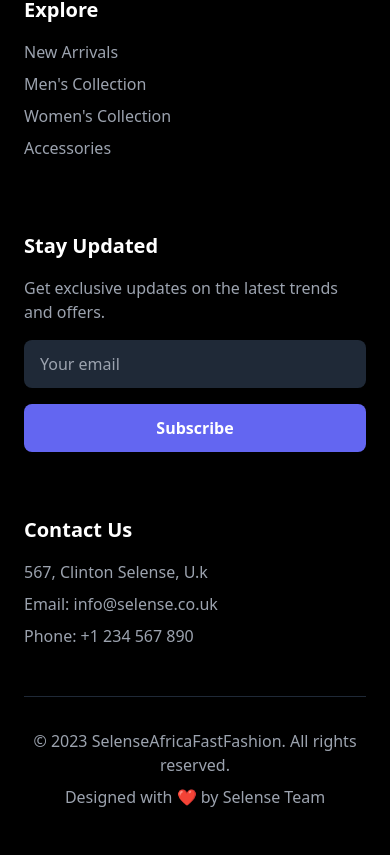
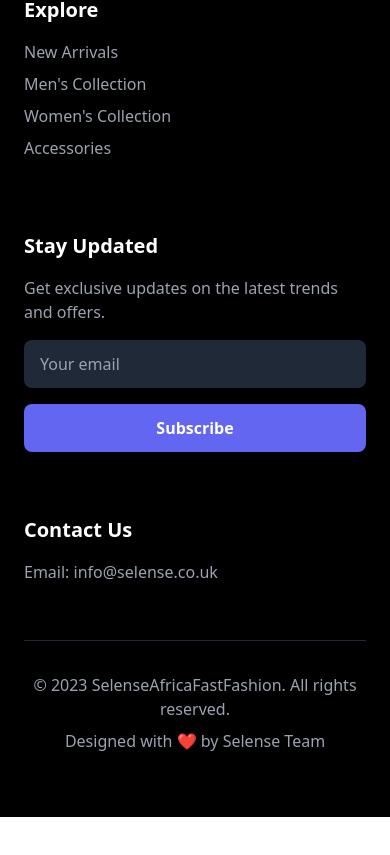
Before and after one commit to Zikam1/SELENCE-FASHION, a Nuxt app: page / in a window 390 px wide. Shown: the part 7534-8389 px from the top of the page. After the commit the page ends 8351 px from the top, so only its background shows below. Built offline with nearby package versions, Linux system fonts and the light colour scheme.

Commit message:
feat: removed phone no

```diff
--- a/components/Footer.vue
+++ b/components/Footer.vue
@@ -46,9 +46,9 @@
         <!-- Contact Info -->
         <div>
           <h3 class="text-xl font-bold mb-4">Contact Us</h3>
-          <p class="text-gray-400 mb-2">567, Clinton Selense, U.k</p>
+          <!-- <p class="text-gray-400 mb-2">567, Clinton Selense, U.k</p> -->
           <p class="text-gray-400 mb-2">Email:  info@selense.co.uk</p>
-          <p class="text-gray-400">Phone: +1 234 567 890</p>
+          <!-- <p class="text-gray-400">Phone: +1 234 567 890</p> -->
         </div>
       </div>
 
```
